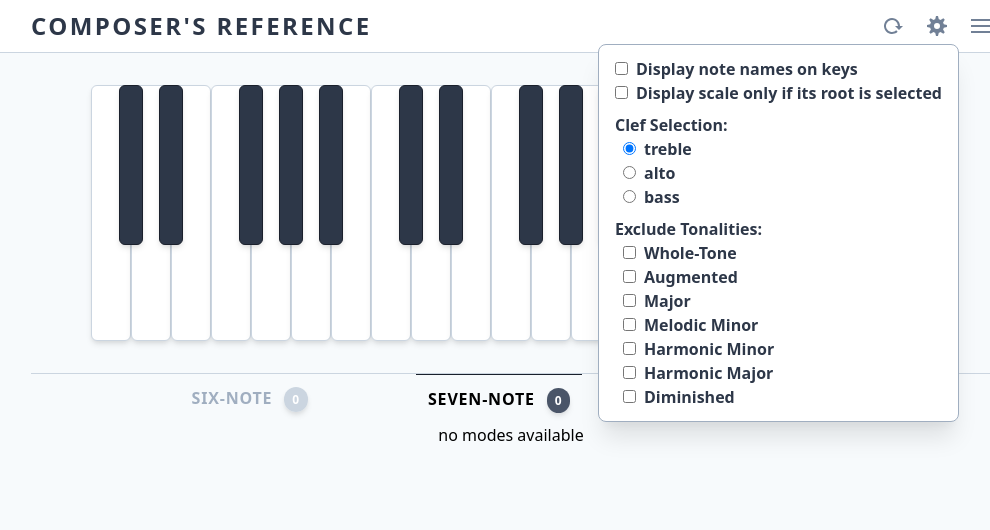
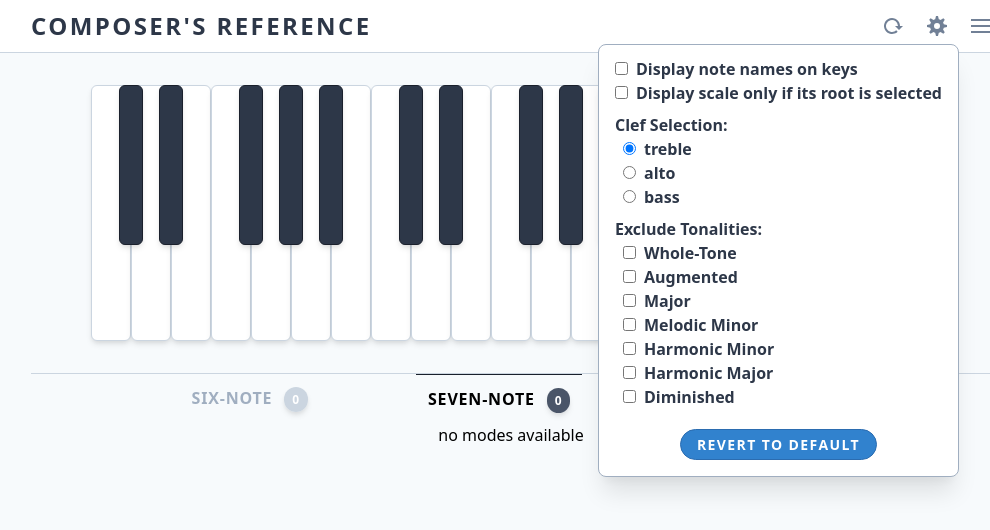
Before and after one commit to Kuzmink13/Composers-Reference, a React (Create React App) app: page / in a window 1280 px wide. Both pictures are taken after a click on the icon 1066 px from the left and 26 px from the top of the page. Shown: the top 530 px of the page, without its empty margins (129-1119 px from the left). Built offline with nearby package versions, Linux system fonts and the light colour scheme.

Commit message:
Added revert-default-settings button

```diff
--- a/src/assets/tailwind.css
+++ b/src/assets/tailwind.css
@@ -63,4 +63,12 @@
   .menu-item:hover {
     @apply bg-purple-100 border-purple-200 text-purple-800;
   }
+
+  .btn {
+    @apply px-4 py-1 border rounded-2xl text-sm font-bold text-white tracking-widest bg-blue-600 border-blue-700;
+  }
+
+  .btn:hover {
+    @apply bg-blue-500 border-blue-600;
+  }
 }
--- a/src/components/App.jsx
+++ b/src/components/App.jsx
@@ -14,10 +14,10 @@ const {
 
 function App() {
   // NOTE/ROOT SELECTION
-  const [isNoteSelected, setIsNoteSelected] = useState(
-    Array(notesInOctave).fill(false)
-  );
-  const [root, setRoot] = useState(undefined);
+  const isNoteSelectedDefault = () => Array(notesInOctave).fill(false);
+  const rootDefault = undefined;
+  const [isNoteSelected, setIsNoteSelected] = useState(isNoteSelectedDefault());
+  const [root, setRoot] = useState(rootDefault);
 
   function handleKeyPress(pressedNote, isRootPress) {
     const isKeyGettingPressed = (i) => i === pressedNote;
@@ -28,14 +28,14 @@ function App() {
       isNoteSelected.map((key, i) => (isKeyGettingPressed(i) ? newNote : key))
     );
     setRoot(
-      isPressedNoteCurrentRoot ? undefined : isRootPress ? pressedNote : root
+      isPressedNoteCurrentRoot ? rootDefault : isRootPress ? pressedNote : root
     );
   }
 
   // CLEAR NOTE/ROOT SELECTION
   function clearAll() {
-    setIsNoteSelected(Array(notesInOctave).fill(false));
-    setRoot(undefined);
+    setIsNoteSelected(isNoteSelectedDefault());
+    setRoot(rootDefault);
   }
 
   function handleDelete(event) {
@@ -50,29 +50,49 @@ function App() {
   });
 
   // NOTE NAME VISIBILITY TOGGLE
-  const [areNoteNamesVisible, setareNoteNamesVisible] = useState(false);
+  const noteNameVisibilityDefault = false;
+  const [areNoteNamesVisible, setareNoteNamesVisible] = useState(
+    noteNameVisibilityDefault
+  );
 
   function handleNoteNamesVisible() {
     setareNoteNamesVisible(!areNoteNamesVisible);
   }
 
+  function revertNoteNamesVisible() {
+    setareNoteNamesVisible(noteNameVisibilityDefault);
+  }
+
   // FILTER RESULTS BY NOTE SELECTION TOGGLE
-  const [isFilteredBySelection, setIsFilteredBySelection] = useState(false);
+  const isFilteredBySelectionDefault = false;
+  const [isFilteredBySelection, setIsFilteredBySelection] = useState(
+    isFilteredBySelectionDefault
+  );
 
   function handleIsFilteredBySelection() {
     setIsFilteredBySelection(!isFilteredBySelection);
   }
 
+  function revertIsFilteredBySelection() {
+    setIsFilteredBySelection(isFilteredBySelectionDefault);
+  }
+
   // CLEF SELECTION CONTROL
-  const [clef, setClef] = useState(supportedClefs[0]);
+  const clefDefault = supportedClefs[0];
+  const [clef, setClef] = useState(clefDefault);
 
   function handleClefChange(newClef) {
     setClef(newClef);
   }
 
+  function revertClef() {
+    setClef(clefDefault);
+  }
+
   // SELECTED TONALITIES CONTROL
+  const selectedTonalitiesDefault = () => Array.from(tonalities, () => true);
   const [selectedTonalities, setSelectedTonalities] = useState(
-    Array.from(tonalities, () => true)
+    selectedTonalitiesDefault()
   );
 
   function handleSelectedTonalityChange(tonalityIndex) {
@@ -81,6 +101,18 @@ function App() {
     setSelectedTonalities(
       selectedTonalities.map((el, i) => (isUpdating(i) ? !el : el))
     );
+  }
+
+  function revertSelectedTonalities() {
+    setSelectedTonalities(selectedTonalitiesDefault());
+  }
+
+  // REVERT TO DEFAULT SETTINGS
+  function handleRevertSettings() {
+    revertNoteNamesVisible();
+    revertIsFilteredBySelection();
+    revertClef();
+    revertSelectedTonalities();
   }
 
   // SCREEN SIZE CONTROL
@@ -133,6 +165,7 @@ function App() {
         handleIsFilteredBySelection={handleIsFilteredBySelection}
         handleSelectedTonalityChange={handleSelectedTonalityChange}
         handleClefChange={handleClefChange}
+        handleRevertSettings={handleRevertSettings}
       />
 
       <div className="w-full overflow-y-hidden mx-auto flex flex-col lg:max-w-screen-lg">
--- a/src/components/Options.jsx
+++ b/src/components/Options.jsx
@@ -54,6 +54,12 @@ function Options(props) {
           </div>
         ))}
       </div>
+
+      <div className="flex flex-col items-center pt-4 pb-2">
+        <div onClick={props.handleRevertSettings} className="btn">
+          REVERT TO DEFAULT
+        </div>
+      </div>
     </div>
   );
 }
```
